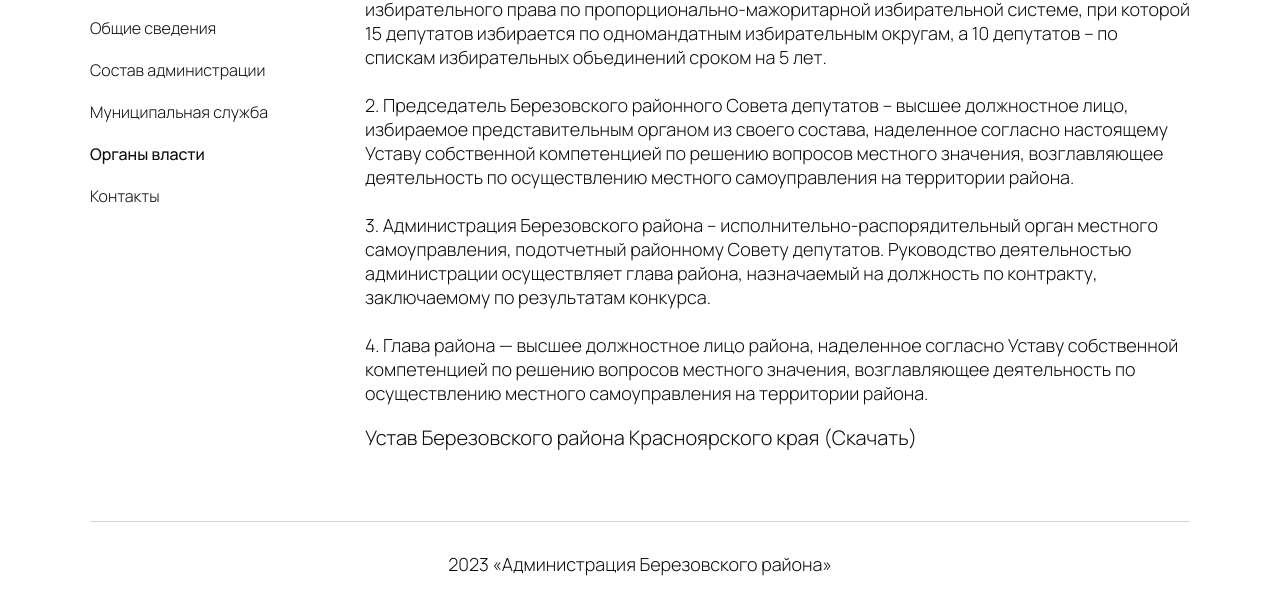
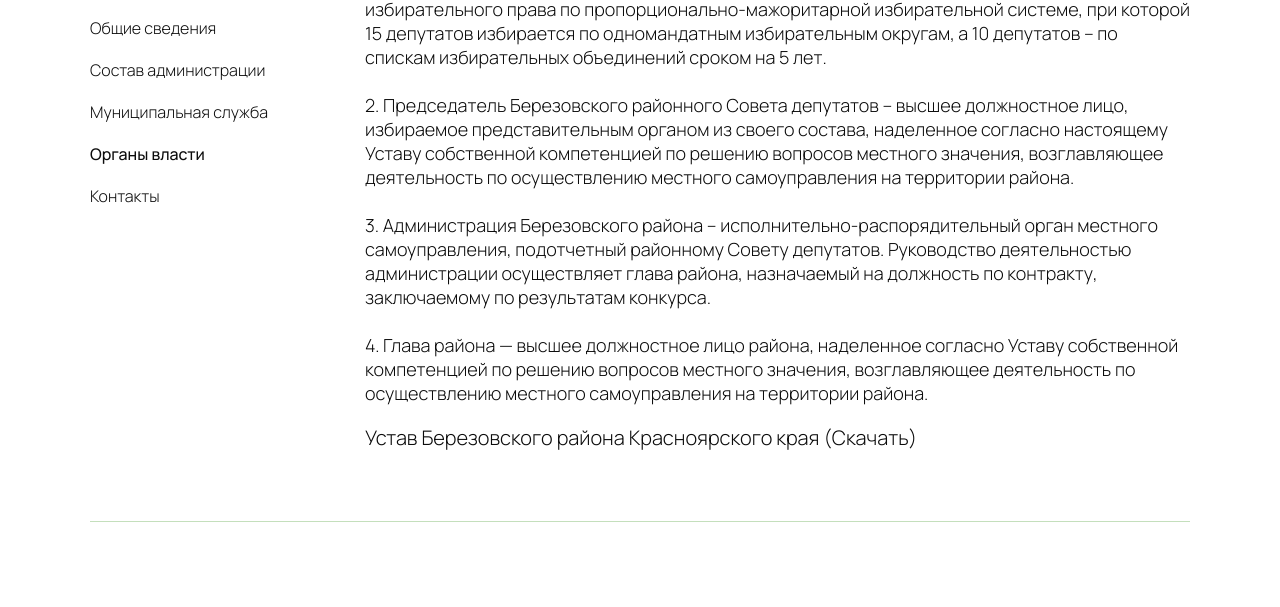
Before and after one commit to 4rtemterpenev/diplomJenya, a plain HTML site: page organs.html in a window 1280 px wide. Shown: the part 226-833 px from the top of the page. After the commit the page ends 800 px from the top, so only its background shows below. Drawn offline with nearby package versions, Linux system fonts and the light colour scheme.

Commit message:
Add files via upload

```diff
--- a/organs.html
+++ b/organs.html
@@ -91,19 +91,10 @@
       </div>
     </div>
   </section>
-  <footer>
-    <div class="footer">
-      <div class="wrap">
-        <div class="footer-block">
-          <span class="title">2023 «Администрация Березовского района»</span>
-        </div>
-      </div>
-    </div>
-  </footer>
+</body>
   <script src="https://cdn.jsdelivr.net/npm/@fancyapps/ui@4.0/dist/fancybox.umd.js"></script>
   <script src="js/jquery.min.js"></script>
   <script src="js/jquery.validate.min.js"></script>
   <script src="js/jquery.mask.js"></script>
   <script src="https://unpkg.com/swiper/swiper-bundle.min.js"></script>
   <script src="js/index.js"></script>
-</body>
```
